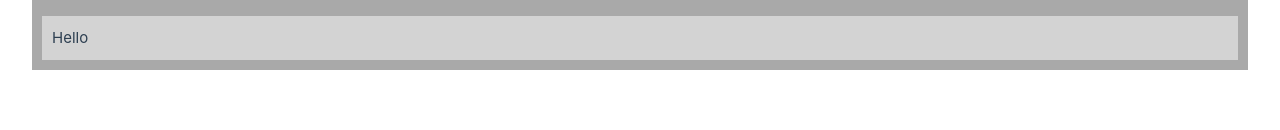
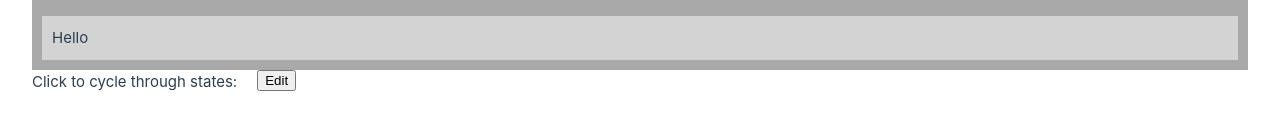
Before and after one commit to Johnny-Jackpot/sandbox, a Vue app in the folder vue/vue-project/: page /build-in-components/transition in a window 1280 px wide. Shown: the part 616-746 px from the top of the page. Built offline with nearby package versions, Linux system fonts and the light colour scheme; the HTML template or start-up script is replaced by a standard one.

Commit message:
transition between elements

```diff
--- /dev/null
+++ b/vue/vue-project/src/components/build-in-components/transition/TransitionBetweenElements.vue
@@ -0,0 +1,53 @@
+<script setup lang="ts">
+import { computed, ref } from 'vue';
+
+const docState = ref<'saved' | 'edited' | 'editing'>('saved')
+const isEdited = computed(() => docState.value === 'edited')
+const isSaved = computed(() => docState.value === 'saved')
+const isEditing = computed(() => docState.value === 'editing')
+
+</script>
+
+<template>
+  <div class="container">
+    <span class="title">Click to cycle through states: </span>
+    <div class="btn-container">
+      <Transition name="slide-up" mode="out-in">
+        <button @click="docState = 'edited'" v-if="isSaved">Edit</button>
+        <button @click="docState = 'editing'" v-else-if="isEdited">Save</button>
+        <button @click="docState = 'saved'" v-else-if="isEditing">Cancel</button>
+      </Transition>
+    </div>
+  </div>
+</template>
+
+<style scoped>
+.container {
+  display: flex;
+  gap: 20px
+}
+
+.btn-container {
+  position: relative;
+  height: 1rem;
+}
+
+button {
+  position: absolute;
+}
+
+.slide-up-enter-active,
+.slide-up-leave-active {
+  transition: all 0.25s ease-out;
+}
+
+.slide-up-enter-from {
+  opacity: 0;
+  transform: translateY(30px);
+}
+
+.slide-up-leave-to {
+  opacity: 0;
+  transform: translateY(-30px);
+}
+</style>
--- a/vue/vue-project/src/views/build-in-components/TransitionView.vue
+++ b/vue/vue-project/src/views/build-in-components/TransitionView.vue
@@ -5,6 +5,7 @@ import CssBasedTransitions from '@/components/build-in-components/transition/Css
 import JavascriptHooks from '@/components/build-in-components/transition/JavascriptHooks.vue';
 import NestedTransitions from '@/components/build-in-components/transition/NestedTransitions.vue';
 import TransitionBasicUsage from '@/components/build-in-components/transition/TransitionBasicUsage.vue';
+import TransitionBetweenElements from '@/components/build-in-components/transition/TransitionBetweenElements.vue';
 
 const show = ref(true)
 
@@ -19,7 +20,7 @@ const show = ref(true)
   <TransitionBasicUsage />
   <CssBasedTransitions />
   <NestedTransitions />
-
+  <TransitionBetweenElements />
 </template>
 
 <style scoped>
```
